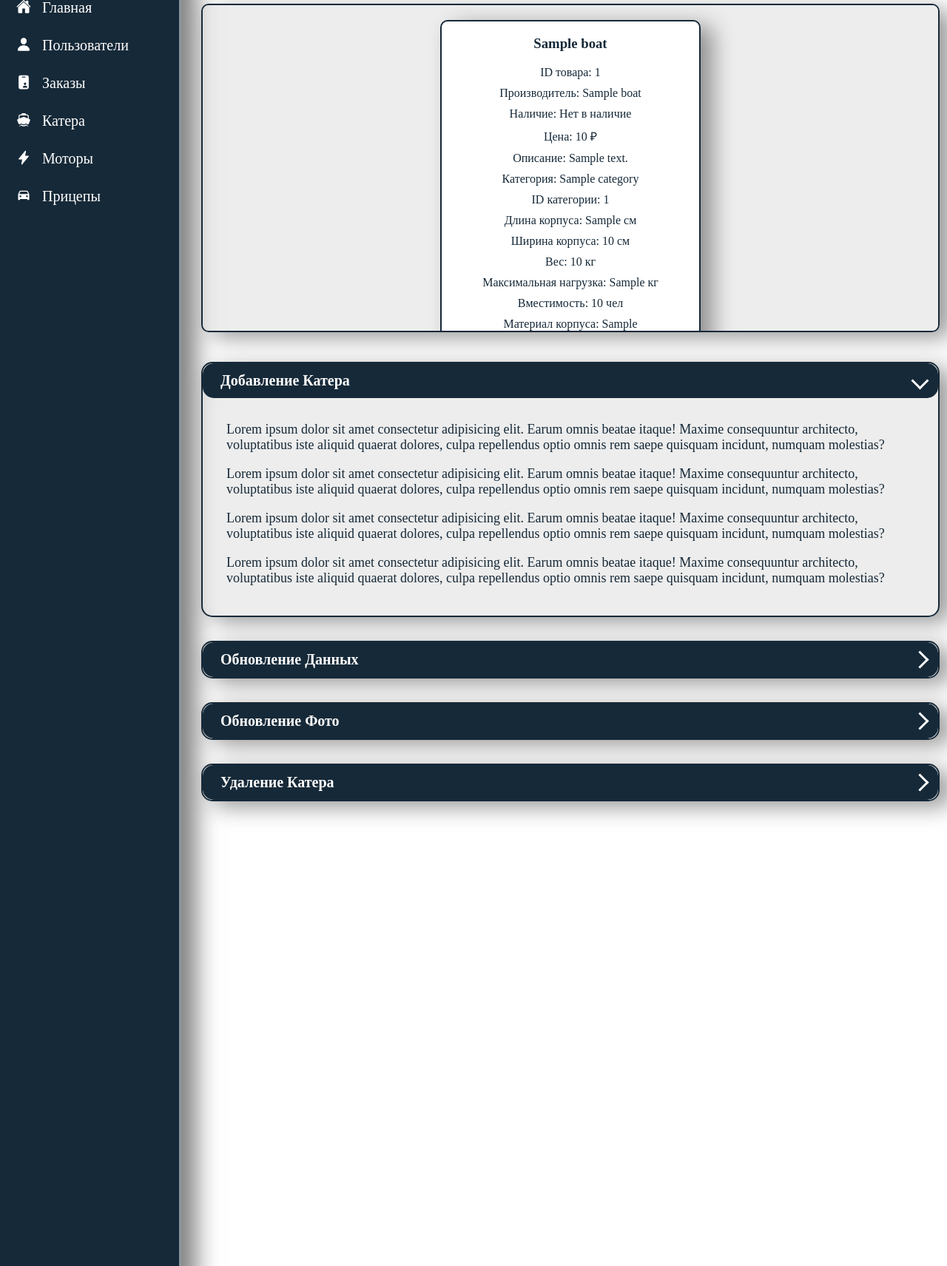
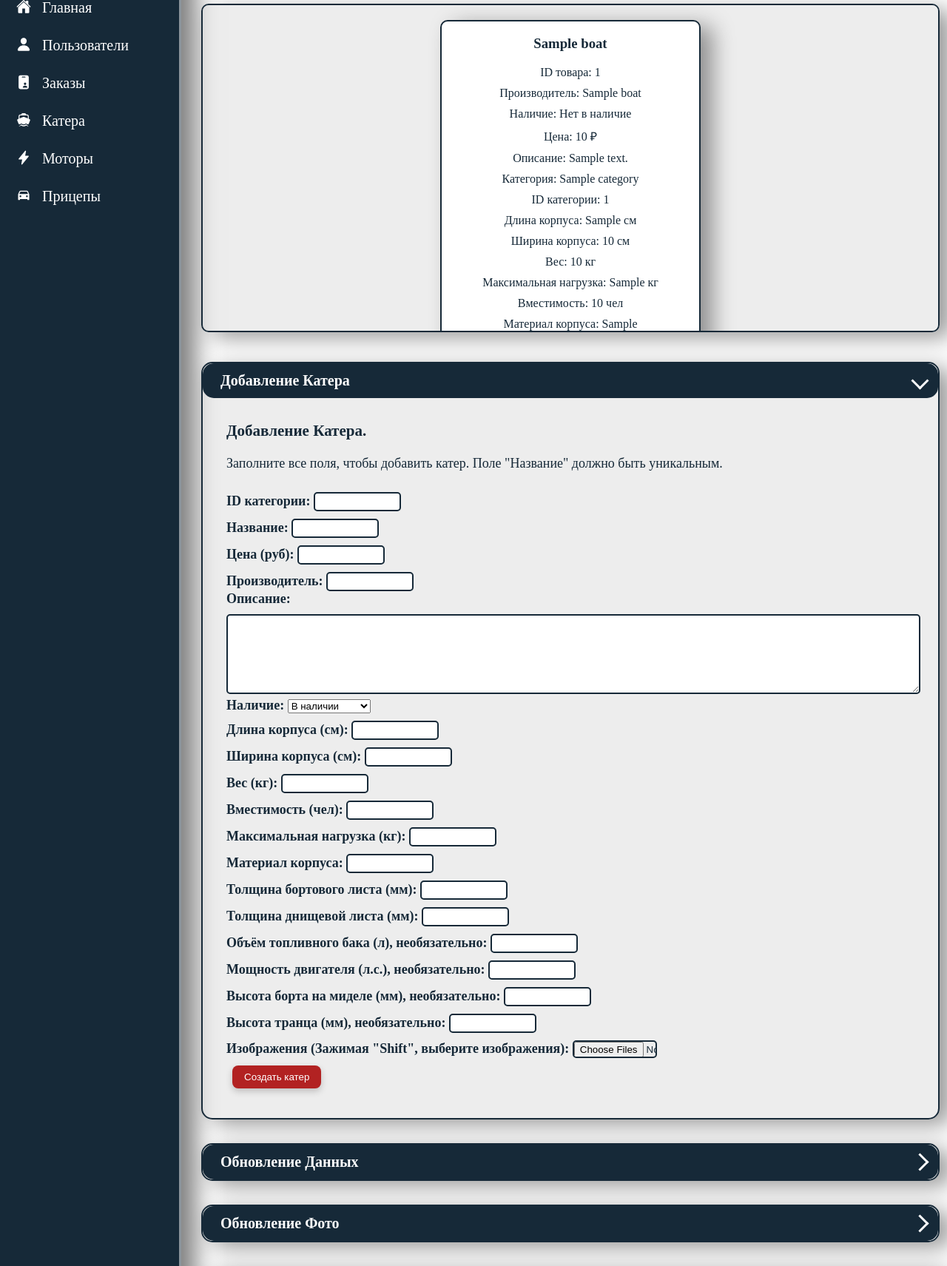
Before and after one commit to Mishcienko-Vladimir/fastapi-boatpro-project, a FastAPI app: template fastapi-application/templates/admin/boats.html in a window 1280 px wide, after a click on "Добавление Катера". Shown: the part 106-1817 px from the top of the page at 74% size. Run offline with FastAPI, Linux system fonts and the light colour scheme; the template is opened without the code that fills it: most values are stand-ins (such as "Sample title", 1, 10 or a date in 2020); parts of the project's set-up code (start-up, migrations or seed data) failed here and were passed over.

Commit message:
Add the ability to create a boat in the admin panel boats.html

```diff
--- a/fastapi-application/templates/admin/boats.html
+++ b/fastapi-application/templates/admin/boats.html
@@ -41,10 +41,77 @@
     <details class="details">
         <summary class="details_title">Добавление Катера</summary>
         <div class="details_content">
-            <p>Lorem ipsum dolor sit amet consectetur adipisicing elit. Earum omnis beatae itaque! Maxime consequuntur architecto, voluptatibus iste aliquid quaerat dolores, culpa repellendus optio omnis rem saepe quisquam incidunt, numquam molestias?</p>
-            <p>Lorem ipsum dolor sit amet consectetur adipisicing elit. Earum omnis beatae itaque! Maxime consequuntur architecto, voluptatibus iste aliquid quaerat dolores, culpa repellendus optio omnis rem saepe quisquam incidunt, numquam molestias?</p>
-            <p>Lorem ipsum dolor sit amet consectetur adipisicing elit. Earum omnis beatae itaque! Maxime consequuntur architecto, voluptatibus iste aliquid quaerat dolores, culpa repellendus optio omnis rem saepe quisquam incidunt, numquam molestias?</p>
-            <p>Lorem ipsum dolor sit amet consectetur adipisicing elit. Earum omnis beatae itaque! Maxime consequuntur architecto, voluptatibus iste aliquid quaerat dolores, culpa repellendus optio omnis rem saepe quisquam incidunt, numquam molestias?</p>
+            <h3>Добавление Катера.</h3>
+            <p>Заполните все поля, чтобы добавить катер. Поле "Название" должно быть уникальным.</p>
+            {% if message %}
+                <div class="alert {{ 'alert-success' if 'успешно' in message else 'alert-danger' }}">
+                    <p>{{ message }}</p>
+                </div>
+            {% endif %}
+
+            <form action="{{ url_for('admin_create_boat') }}" method="post" enctype="multipart/form-data">
+                <label for="category_id">ID категории:</label>
+                <input type="number" name="category_id" id="category_id" required><br>
+
+                <label for="name">Название:</label>
+                <input type="text" name="name" id="name" required><br>
+
+                <label for="price">Цена (руб):</label>
+                <input type="number" name="price" id="price" required><br>
+
+                <label for="company_name">Производитель:</label>
+                <input type="text" name="company_name" id="company_name" required><br>
+
+                <label for="description">Описание:</label>
+                <textarea name="description" id="description"></textarea><br>
+
+                <label for="is_active">Наличие:</label>
+                <select name="is_active" id="is_active">
+                    <option value="true">В наличии</option>
+                    <option value="false">Нет в наличии</option>
+                </select><br>
+
+                <label for="length_hull">Длина корпуса (см):</label>
+                <input type="number" name="length_hull" id="length_hull" required><br>
+
+                <label for="width_hull">Ширина корпуса (см):</label>
+                <input type="number" name="width_hull" id="width_hull" required><br>
+
+                <label for="weight">Вес (кг):</label>
+                <input type="number" name="weight" id="weight" required><br>
+
+                <label for="capacity">Вместимость (чел):</label>
+                <input type="number" name="capacity" id="capacity" required><br>
+
+                <label for="maximum_load">Максимальная нагрузка (кг):</label>
+                <input type="number" name="maximum_load" id="maximum_load" required><br>
+
+                <label for="hull_material">Материал корпуса:</label>
+                <input type="text" name="hull_material" id="hull_material" required><br>
+
+                <label for="thickness_side_sheet">Толщина бортового листа (мм):</label>
+                <input type="number" name="thickness_side_sheet" id="thickness_side_sheet"><br>
+
+                <label for="bottom_sheet_thickness">Толщина днищевой листа (мм):</label>
+                <input type="number" name="bottom_sheet_thickness" id="bottom_sheet_thickness"><br>
+
+                <label for="fuel_capacity">Объём топливного бака (л), необязательно:</label>
+                <input type="number" name="fuel_capacity" id="fuel_capacity"><br>
+
+                <label for="maximum_engine_power">Мощность двигателя (л.с.), необязательно:</label>
+                <input type="number" name="maximum_engine_power" id="maximum_engine_power" required><br>
+
+                <label for="height_side_midship">Высота борта на миделе (мм), необязательно:</label>
+                <input type="number" name="height_side_midship" id="height_side_midship"><br>
+
+                <label for="transom_height">Высота транца (мм), необязательно:</label>
+                <input type="number" name="transom_height" id="transom_height"><br>
+
+                <label for="images">Изображения (Зажимая "Shift", выберите изображения):</label>
+                <input type="file" name="images" id="images" multiple accept="image/*"><br>
+
+                <button type="submit" class="btn-details">Создать катер</button>
+            </form>
         </div>
     </details>
 
@@ -73,14 +140,12 @@
                 <div class="alert {{ 'alert-success' if 'успешно' in message else 'alert-danger' }}">
                     <p>{{ message }}</p>
                 </div>
-            {% else %}
-                <p> </p>
             {% endif %}
 
             <form action="{{ url_for('admin_delete_boat') }}" method="post">
                 <label for="boat_id">ID катера:</label>
                 <input type="number" name="boat_id" id="boat_id" required>
-                <button type="submit" class="btn-delete-product">Удалить</button>
+                <button type="submit" class="btn-details">Удалить</button>
             </form>
         </div>
     </details>
```
